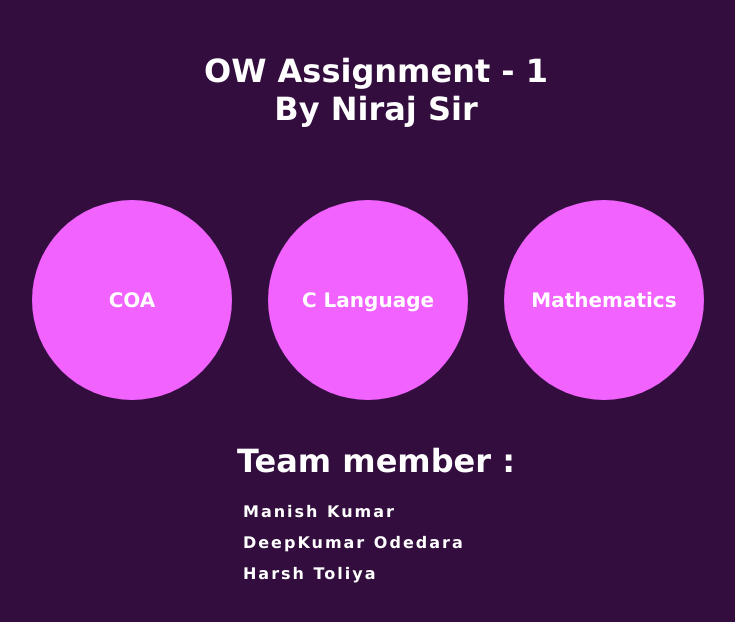
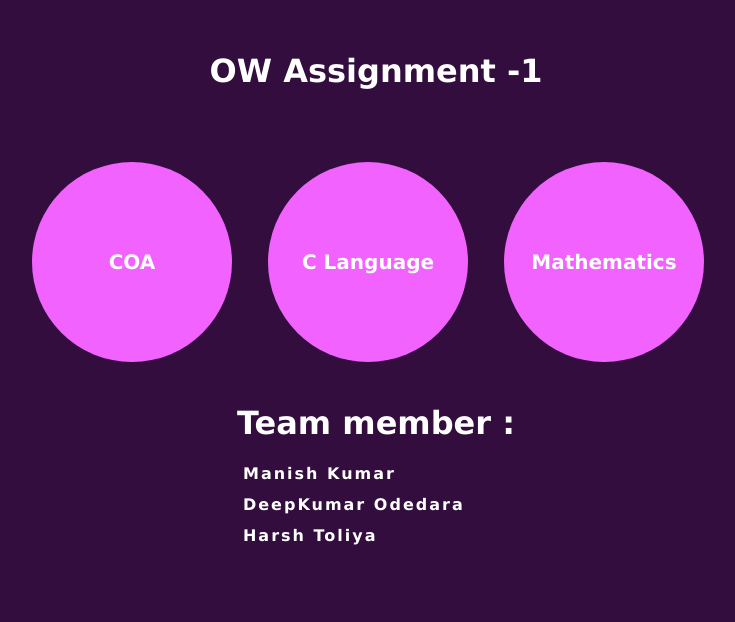
Before and after one commit to manishTerminal/ow.github.io, a plain HTML site: page index.html in a window 1280 px wide. Shown: the whole page, without its empty margins (264-999 px from the left). Drawn offline with Linux system fonts and the light colour scheme.

Commit message:
Update index.html

```diff
--- a/index.html
+++ b/index.html
@@ -10,7 +10,7 @@
   <body>
     <div class="parent">
       <div class="title">
-        <h1>OW Assignment - 1 By Niraj Sir</h1>
+        <h1>OW Assignment -1 </h1>
       </div>
     </div>
     <div class="main">
```
